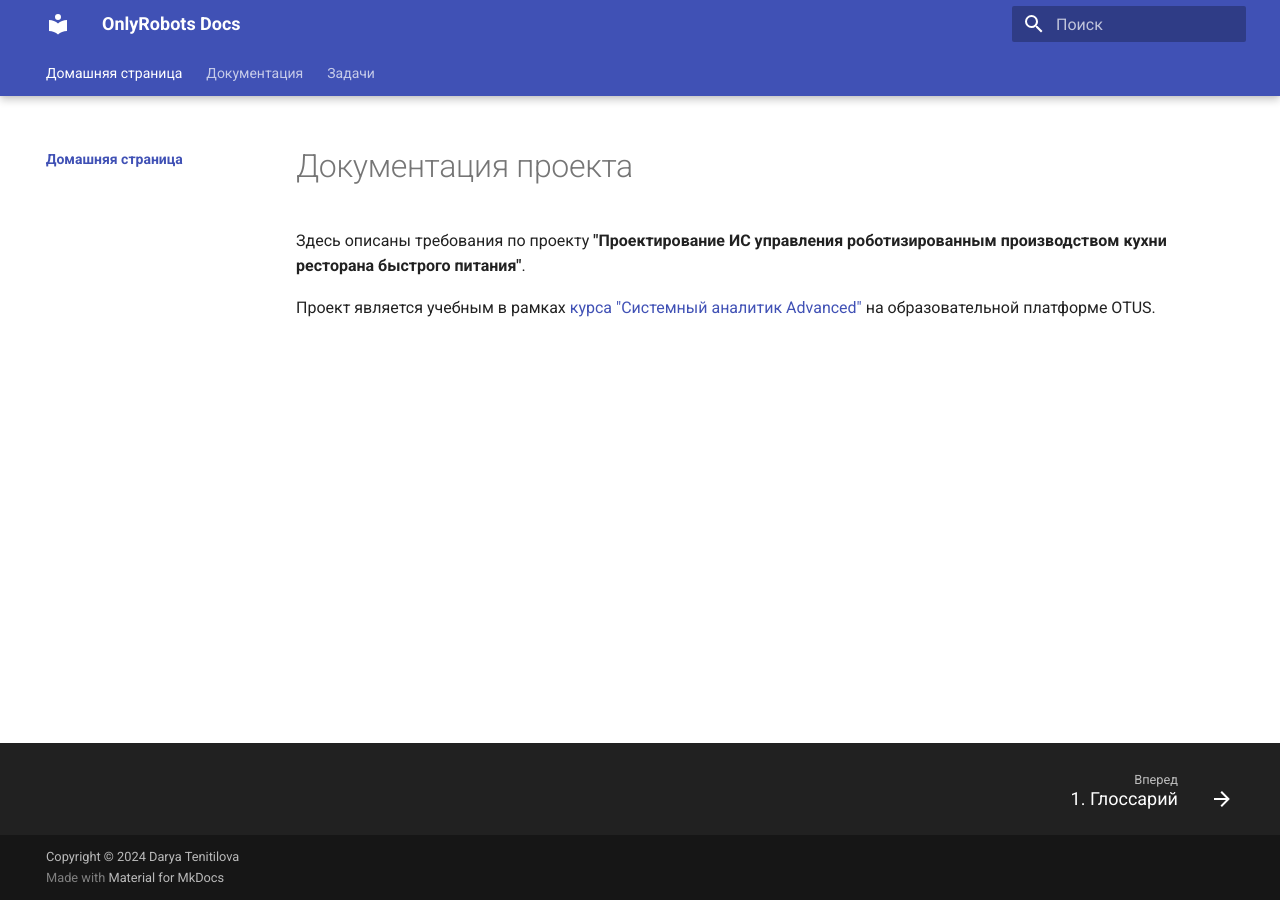
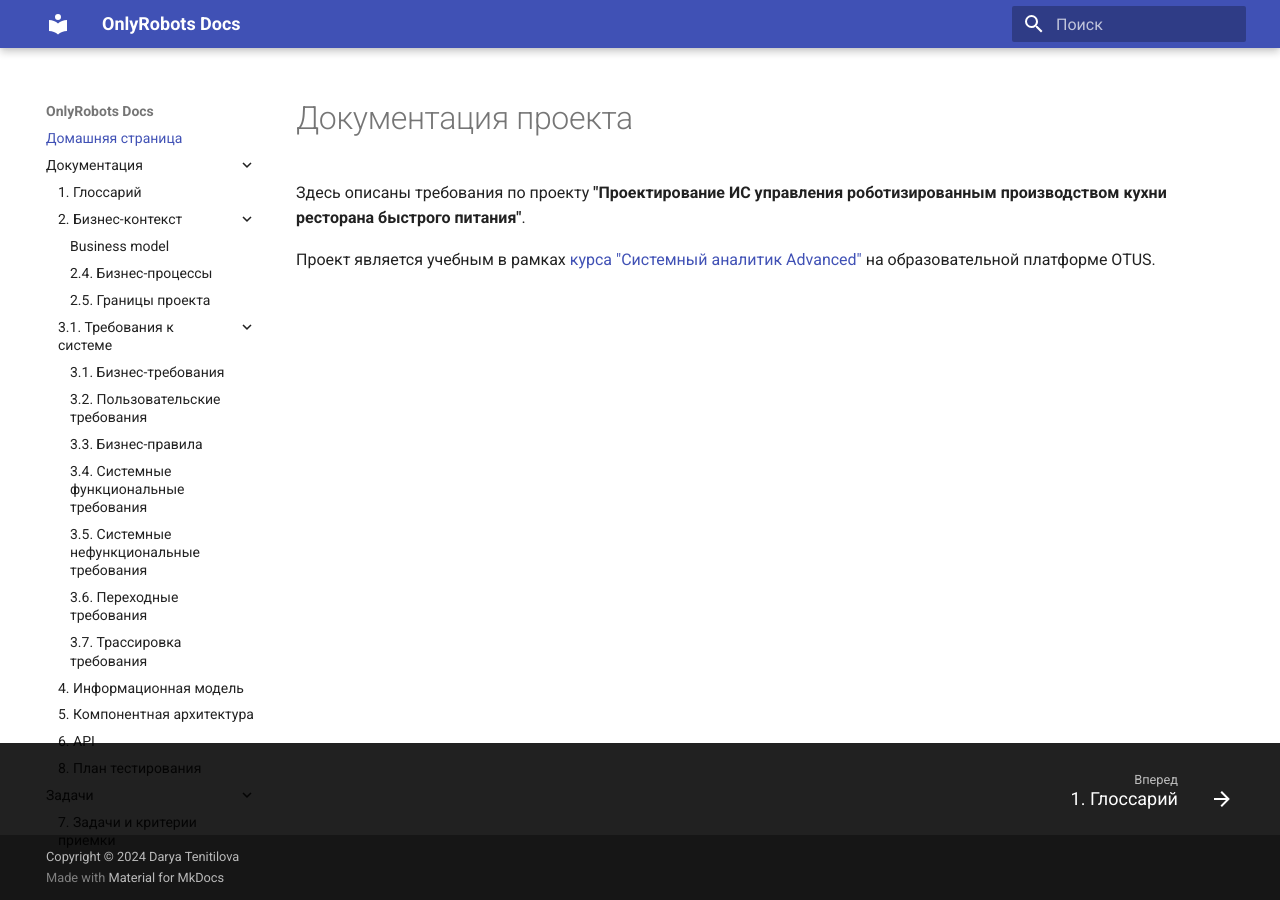
Before and after one commit to TenitilovaD/OTUS_SA_OnlyRobots, an MkDocs documentation site: the page built from docs/index.md, in a window 1280 px wide. Built offline with MkDocs 1.6.1 and Material for MkDocs 9.7.7, drawn with Linux system fonts in a browser that asks for light colours.

Commit message:
Update mkdocs.yml

```diff
--- a/mkdocs.yml
+++ b/mkdocs.yml
@@ -46,9 +46,9 @@ theme:
     - navigation.path # Над заголовком каждой страницы отображается путь
     - navigation.top # Кнопка «назад-вверх»
     - navigation.footer # Переключение кнопками предыдущей/следующей страницы в футере
-    - navigation.tabs # Навигационные вкладки
-    - navigation.tabs.sticky
-    - navigation.sections # Отображение верхних вкладок на панели слева
+    #- navigation.tabs # Навигационные вкладки
+    #- navigation.tabs.sticky
+    #- navigation.sections # Отображение верхних вкладок на панели слева
     - navigation.indexes # Скрыть дублирование заголовка на панели слева.
     - toc.integrate # Интеграция подразделов в панель слева
     - toc.follow # Автоматическая прокрутка боковой панели при прокрутке
```
